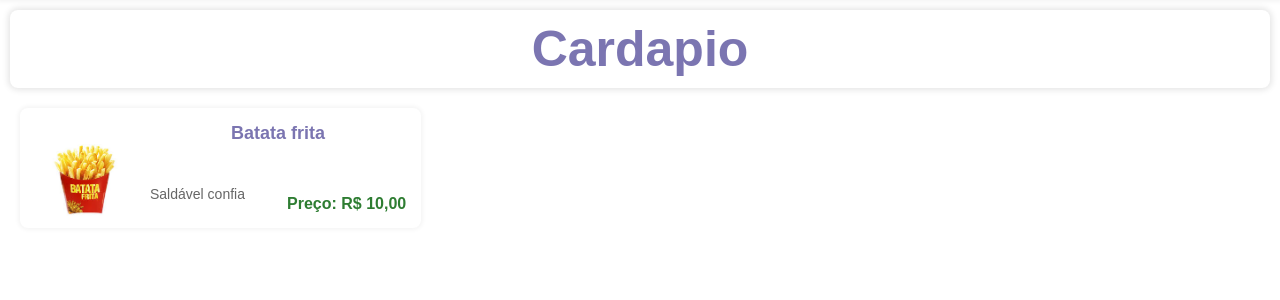
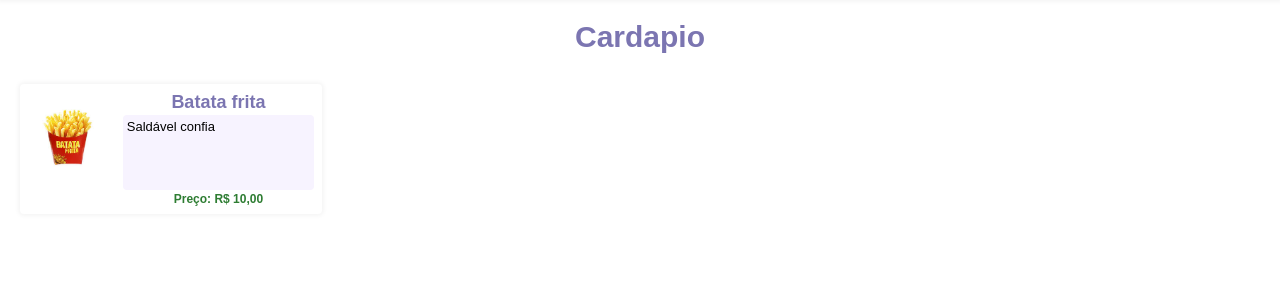
Before and after one commit to PedroCFS/Trabalho_Web_1_2_3, a Django app: page /cardapio/ in a window 1280 px wide. Shown: the part 60-360 px from the top of the page. Run offline with Django 4.2, Linux system fonts and the light colour scheme; data comes from the database, SQL or seed files in the repository; both versions use the stored data as it was after the commit.

Commit message:
upando updates 2

```diff
--- a/Trabalho 2 web/app_bar/static/css/estilo.css
+++ b/Trabalho 2 web/app_bar/static/css/estilo.css
@@ -76,15 +76,12 @@ body {
 
 .title {
     width: 100%;
-    background-color: var(--second-color);
     color: var(--primary-color);
-    font-size: 50px;
+    font-size: 30px;
     font-weight: 600;
-    background-color: rgb(255, 255, 255);
     padding: 10px;
     box-sizing: border-box;
     border-radius: 8px;
-    box-shadow: 0px 0px 6px 2px rgba(0, 0, 0, 0.104);
     text-align: center;
 }
 
@@ -113,27 +110,27 @@ body {
 
 .menu-item {
     height: 60px;
-    min-height: 120px;
-    width: calc(33% - 8px);
-    border-radius: 8px;
+    min-height: 130px;
+    width: calc(25% - 8px);
+    border-radius: 4px;
     box-shadow: var(--dft-box-shadow);
     background-color: rgb(255, 255, 255);
     flex-shrink: 0;
     display: flex;
     flex-direction: row;
-    padding: 15px;
+    padding: 8px;
     box-sizing: border-box;
     margin-bottom: 15px;
     position: relative;
 }
 
 .item-image {
-    width: 100px;
-    height: 100px;
+    height: 70%;
     overflow: hidden;
     border-radius: 8px;
     margin-right: 15px;
     flex-shrink: 0;
+    aspect-ratio: 1/1;
 }
 
 .item-image img {
@@ -147,35 +144,41 @@ body {
     display: flex;
     flex-direction: column;
     justify-content: space-between;
+    gap: 2px;
 }
 
+/*Título cartão*/
 .item-content h3 {
-    margin: 0 0 8px 0;
     color: var(--primary-color);
     font-size: 18px;
     font-weight: bold;
     text-align: center;
+    margin: 0;
 }
 
 .item-description {
-    margin: 0 0 8px 0;
-    font-size: 14px;
-    color: #666;
-    line-height: 1.4;
+    height: 100%;
+    width: 100%;
+    margin: 0;
+    padding: 4px;
+    font-size: 13px;
+    background-color: #f7f3ff;
+    border-radius: 4px;
+    box-sizing: border-box;
 }
 
 .item-type, .item-style {
-    margin: 0 0 5px 0;
+    margin: 0;
     font-size: 12px;
+    font-weight: 600;
     color: var(--primary-color);
-    font-weight: 600;
-    text-transform: uppercase;
 }
 
 .item-players {
-    margin: 0 0 8px 0;
+    margin: 0;
     font-size: 12px;
-    color: #666;
+    font-weight: 600;
+    color: var(--primary-color);
 }
 
 .item-ingredients {
@@ -196,12 +199,12 @@ body {
 
 .item-price {
     margin: 0;
-    font-size: 16px;
+    font-size: 12px;
     font-weight: bold;
     color: #2e7d32;
-    position: absolute;
     bottom: 15px;
     right: 15px;
+    text-align: center;
 }
 
 .ct-2 {
@@ -212,22 +215,18 @@ body {
 }
 
 .disponibilidade {
-    margin: 5px 0 0 0;
     font-size: 12px;
     font-weight: 600;
-    padding: 4px 8px;
     border-radius: 4px;
     display: inline-block;
 }
 
 .disponibilidade.disponivel {
     color: #2e7d32;
-    background-color: #c8e6c9;
 }
 
 .disponibilidade.indisponivel {
     color: #c62828;
-    background-color: #ffcdd2;
 }
 
 @media (max-width: 768px) {
@@ -259,3 +258,13 @@ body {
         font-size: 16px;
     }
 }
+
+.not {
+    background-color: var(--terciary-color);
+    color: var(--primary-color);
+    padding: 4px 4px;
+    display: grid;
+    place-items: center;
+    border-radius: 8px;
+    font-size: 14px;
+}
--- a/Trabalho 2 web/app_bar/templates/app_bar/cardapio.html
+++ b/Trabalho 2 web/app_bar/templates/app_bar/cardapio.html
@@ -18,7 +18,7 @@
             </div>
         </div>
         {% empty %}
-        <p>Nenhum item no cardápio.</p>
+        <p class="not">Nenhum item no cardápio!</p>
         {% endfor %}
     </div>
 {% endblock %}
--- a/Trabalho 2 web/app_bar/templates/app_bar/jogos.html
+++ b/Trabalho 2 web/app_bar/templates/app_bar/jogos.html
@@ -28,7 +28,7 @@
             </div>
         </div>
         {% empty %}
-        <p>Nenhum jogo cadastrado.</p>
+        <p class="not">Nenhum jogo cadastrado!</p>
         {% endfor %}
     </div>
 {% endblock %}
```
Also changed, not shown: Trabalho 2 web/app_bar/templates/app_bar/home.html (+4 -4 lines), Trabalho 2 web/db.sqlite3.
